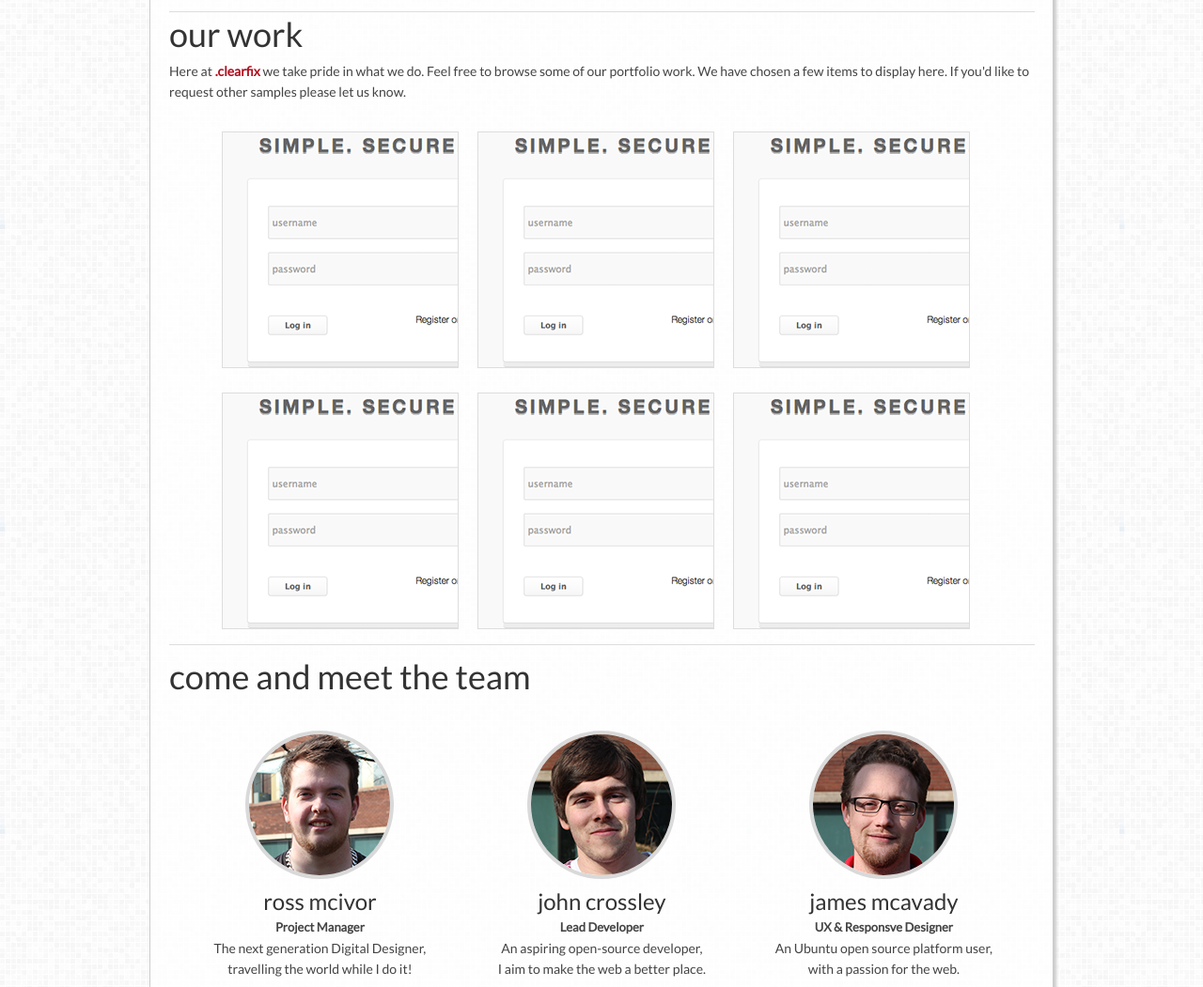
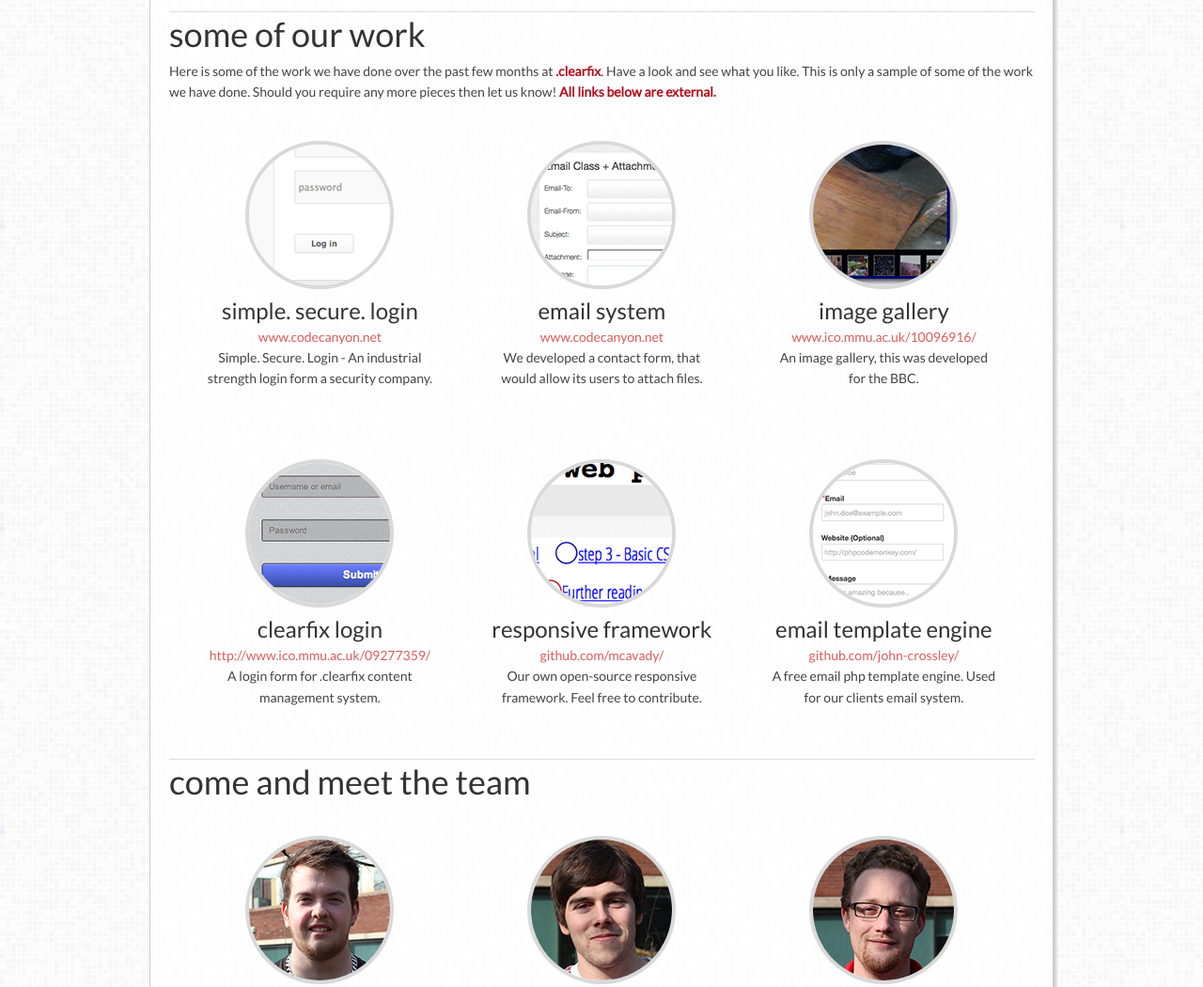
Before and after one commit to john-crossley/cleafix, a plain HTML site: page index.html in a window 1280 px wide. Shown: the part 1688-2739 px from the top of the page at 94% size. Drawn offline with nearby package versions, Linux system fonts and the light colour scheme.

Commit message:
updated some css styles

```diff
--- a/index.html
+++ b/index.html
@@ -28,7 +28,6 @@
 			<nav>
 				<ul>
 					<li><a href="#home" class="current">home</a></li>
-					<li><a href="#about">about</a></li>
 					<li><a href="#work">work</a></li>
 					<li><a href="#team">team</a></li>
 					<li><a href="#contact">contact</a></li>
@@ -61,7 +60,9 @@
 				</div><!--//rsContent-->
 			</div><!--//full-width-slider-->
 
-			<div class="main-inner-lower" role="main" id="about">
+			<div class="main-inner-lower" role="main">
+
+				<div class="about clearfix" id="home">
 					<div class="content-left">
 						<h1> Hi, we are .clearfix </h1>
 						<p>
@@ -101,48 +102,95 @@
 							<em>"Let us come and write beautiful web applications for you!"</em>
 						</p>
 					</div><!--//content-right-->
+				</div><!--//about-->
 
-			<div class="work">
+				<div class="work" id="work">
 
-				<h3> our work </h3>
+				<h3> Some of Our Work </h3>
 
-				<p> Here at <strong>.clearfix</strong> we take pride in what we do. Feel free to browse some of our portfolio work. We have chosen a few items to display here. If you'd like to request other samples please let us know.</p>
+				<p>Here is some of the work we have done over the past few months at <strong>.clearfix</strong>. Have a look and see what you like. This is only a sample of some of the work we have done. Should you require any more pieces then let us know! <strong>All links below are external.</strong></p>
 
-				<div class="work-inner">
+				<div class="work-inner clearfix">
 
-					<div class="portfolio-item">
-						<img src="img/portfolio-item1.png" alt="">
-					</div><!--//portfolio-item-->
+					<!--//member one-->
+					<div class="member">
+						<img src="img/simple-secure-login.png" alt="Simple. Secure. Login - Form" width="150" height="150">
+						<div class="about-member">
+							<h4>Simple. Secure. Login</h4>
+							<small><a href="http://phpcodemonkey.com/apps/simple-secure-login-v3.4/login.php">www.codecanyon.net</a></small>
+							<p>
+								Simple. Secure. Login - An industrial strength login form a security company.
+							</p>
+						</div><!--//about-member-->
+					</div><!--//member-->
 
-					<div class="portfolio-item">
-						<img src="img/portfolio-item1.png" alt="">
-					</div><!--//portfolio-item-->
+					<!--//member two-->
+					<div class="member">
+						<img src="img/email-system-with-attachments.png" alt="Email System - With Attachments">
+						<div class="about-member">
+							<h4>Email System</h4>
+							<small><a href="http://codecanyon.net/item/email-system-with-attachments-class/262978?WT.ac=portfolio&WT.seg_1=portfolio&WT.z_author=phpcodemonkey">www.codecanyon.net</a></small>
+							<p>
+								We developed a contact form, that would allow its users to attach files.
+							</p>
+						</div><!--//about-member-->
+					</div><!--//member-->
 
-					<div class="portfolio-item">
-						<img src="img/portfolio-item1.png" alt="">
-					</div><!--//portfolio-item-->
+					<!--//member three-->
+					<div class="member">
+						<img src="img/gallery.png" alt="Image gallery - Developed for the BBC">
+						<div class="about-member">
+							<h4>Image Gallery</h4>
+							<small><a href="http://www.ico.mmu.ac.uk/10096916/portfolio/acw3/index.html">www.ico.mmu.ac.uk/10096916/</a></small>
+							<p>
+								An image gallery, this was developed for the BBC.
+							</p>
+						</div><!--//about-member-->
+					</div><!--//member-->
 
-				</div><!--//work-inner-->
+				</div><!--//team-inner-->
 
-				<div class="work-inner">
+				<div class="team-inner clearfix">
 
-					<div class="portfolio-item">
-						<img src="img/portfolio-item1.png" alt="">
-					</div><!--//portfolio-item-->
+					<!--//member four-->
+					<div class="member">
+						<img src="img/ross-login.png" alt="clearfix Login - Local Charity">
+						<div class="about-member">
+							<h4>Clearfix Login</h4>
+							<small><a href="http://www.ico.mmu.ac.uk/09277359/login/login.html">http://www.ico.mmu.ac.uk/09277359/</a></small>
+							<p>
+								A login form for .clearfix content management system.
+							</p>
+						</div><!--//about-member-->
+					</div><!--//member-->
 
-					<div class="portfolio-item">
-						<img src="img/portfolio-item1.png" alt="">
-					</div><!--//portfolio-item-->
+					<!--//member five-->
+					<div class="member">
+						<img src="img/responsive-framework.png" alt="Responsive opensource framework">
+						<div class="about-member">
+							<h4>Responsive Framework</h4>
+							<small><a href="https://github.com/mcavady/HTML5-responsive">github.com/mcavady/</a></small>
+							<p>
+								Our own open-source responsive framework. Feel free to contribute.
+							</p>
+						</div><!--//about-member-->
+					</div><!--//member-->
 
-					<div class="portfolio-item">
-						<img src="img/portfolio-item1.png" alt="">
-					</div><!--//portfolio-item-->
+					<!--//member six-->
+					<div class="member">
+						<img src="img/email-template-engine.png" alt="PHP Email Template Engine">
+						<div class="about-member">
+							<h4>Email Template Engine</h4>
+							<small><a href="https://github.com/john-crossley/mmu-website">github.com/john-crossley/</a></small>
+							<p>
+								A free email php template engine. Used for our clients email system.
+							</p>
+						</div><!--//about-member-->
+					</div><!--//member-->
 
-				</div><!--//work-inner-->
+				</div><!--//team-inner-->
 
-			</div><!--//work-->
-
-			<hr>
+			</div><!--//team-->
 
 			<div class="team" id="team">
 				<h3> come and meet the team </h3>
--- a/js/app.js
+++ b/js/app.js
@@ -26,7 +26,12 @@ $(document).ready( function() {
 
 	// The navigation
 	$('a[href=#home]').on('click', function() {
-		scroll_to($('#logo'), $(this));
+		scroll_to($('#home'), $(this));
+		return false;
+	});
+
+	$('a[href=#work]').on('click', function() {
+		scroll_to($('#work'), $(this));
 		return false;
 	});
 
@@ -72,6 +77,6 @@ function scroll_to(object, current) {
 	current.addClass('current'); // Add the current css class to the selected menu item.
 
 	$('html, body').animate({
-		scrollTop: object.offset().top//-($('header').height()*2)-50
+		scrollTop: object.offset().top-($('header').height()*2)-50
 	}, 600);
 }
--- a/sass/style.scss
+++ b/sass/style.scss
@@ -15,7 +15,7 @@ body {
 	font-family: "Lato", "Helvetica Neue", Helvetica, Arial, sans-serif;
 	font-size: 1em/1.5em;
 	color: #444;
-	// background: url(../img/bg-fabric.png);
+	background: url(../img/bg-fabric.png);
 	background: url(../img/bg-grey.png);
 }
 
@@ -111,6 +111,10 @@ header {
 	height: 100%;
 	width: 98%;
 
+	.about {
+		margin-bottom: 20px;
+	}
+
 	.main-inner-lower {
 		margin: 0 10px;
 	}
@@ -139,34 +143,16 @@ header {
 		}
 	}
 
-	.work {
-		clear: both;
-		border-top: 1px solid #ddd;
-
-		.work-inner {
-			width: 92%;
-			margin: 0 5%;
-
-			.portfolio-item {
-				float: left;
-				margin: 10px;
-
-				> img {
-					border: 1px solid #ddd;
-				}
-			}
-
-		}
-
-	}
-
 }
 
 .royalSlider {
 	margin-bottom: 30px;
 }
 
-.team {
+.team, .work {
+
+	border-top: 1px solid #ddd;
+
 	a {
 		text-decoration: none;
 		color: $darkRed;
@@ -193,7 +179,7 @@ header {
 			overflow: hidden;
 		}
 
-	.team-inner {
+	.team-inner, .work-inner {
 		width: 900px;
 		padding: 10px;
 		margin: 1em auto;
@@ -208,7 +194,7 @@ header {
 		}
 
 		img {
-			cursor: pointer;
+			// cursor: pointer;
 			border-radius: 50em;
 			border: 4px solid #d9d9d9;
 			&:hover {
```
Also changed, not shown: css/style.css, img/email-system-with-attachments.png (added), img/email-template-engine.png (added), img/gallery.png (added), img/john-crossley.png (added), img/responsive-framework.png (added), img/ross-login.png (added), img/simple-secure-login.png (added). Lines whose indentation alone changed are shown as unchanged.
